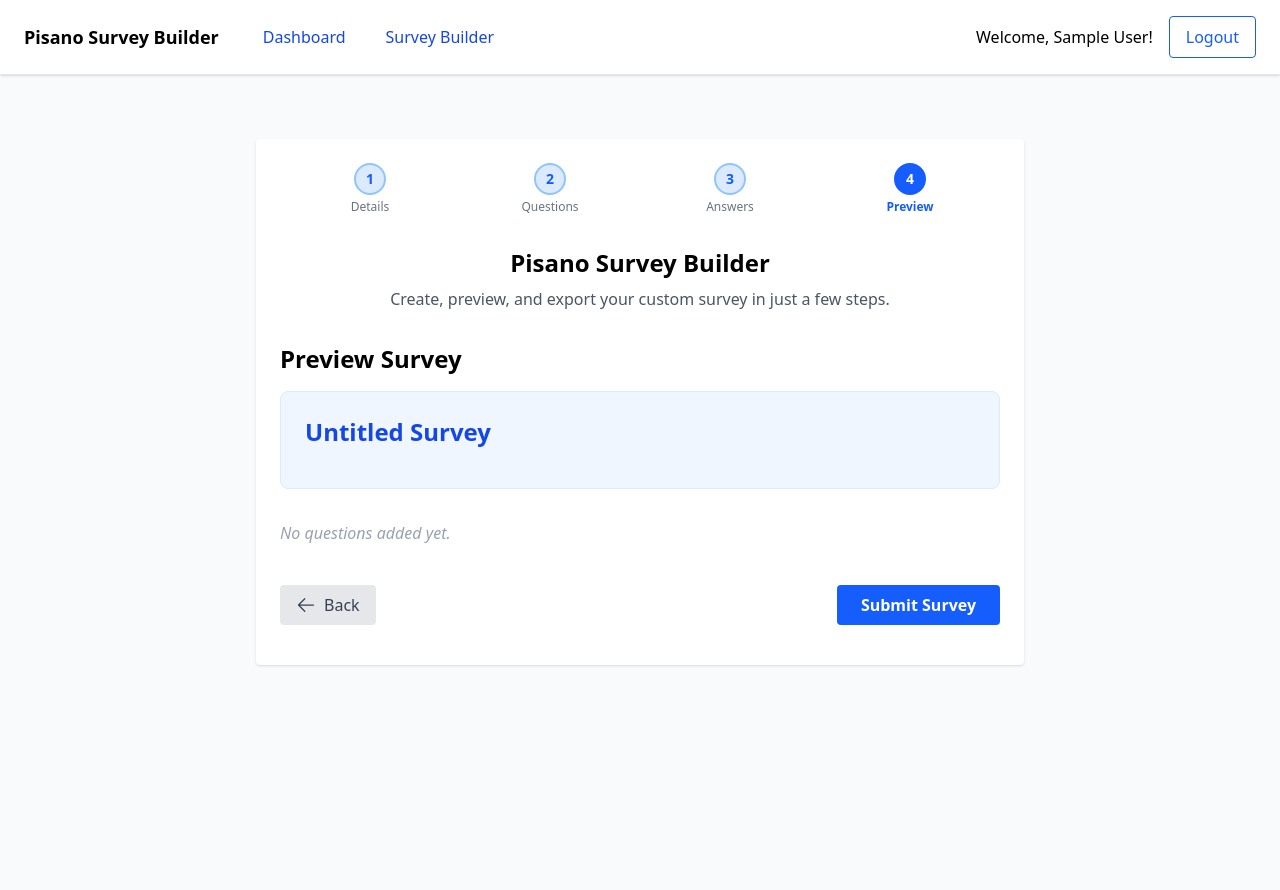
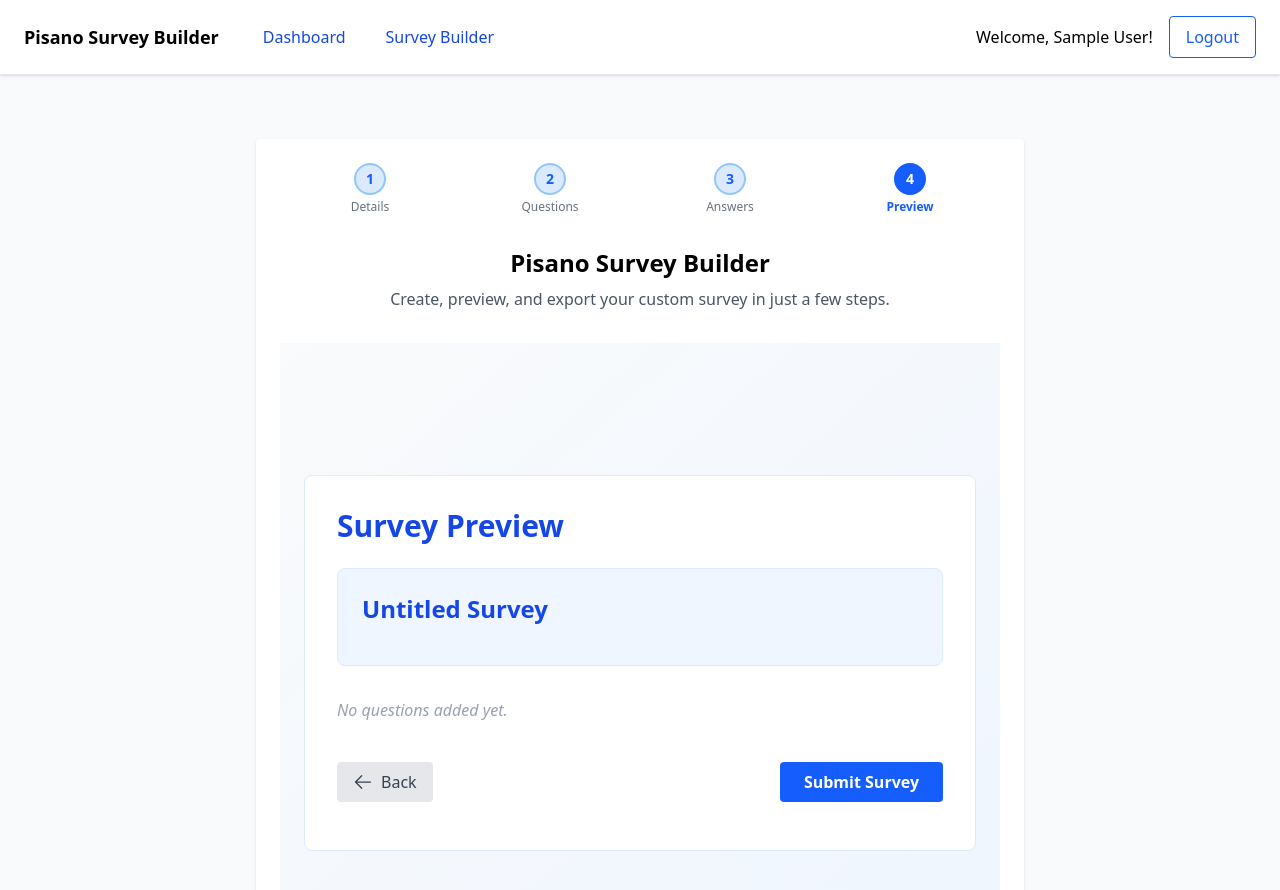
Before and after one commit to coskuntekin/pisano-survey-builder, a React (Vite) app: page /app/survey-builder/step-4 in a window 1280 px wide. Shown: the top 890 px of the page. Built offline with nearby package versions, Linux system fonts and the light colour scheme; sample sign-in values are in the browser's storage.

Commit message:
Refactor Step4Preview component to remove Fragment and enhance layout for better clarity

```diff
--- a/src/pages/survey-builder/Step4Preview.tsx
+++ b/src/pages/survey-builder/Step4Preview.tsx
@@ -1,4 +1,4 @@
-import React, { Fragment, useEffect } from "react";
+import React, { useEffect } from "react";
 import { useSurveyState } from "../../context/SurveyContext";
 import SurveyPreview from "../../components/SurveyPreview";
 
@@ -10,10 +10,16 @@
   }, [surveyState]);
 
   return (
-    <Fragment>
-      <h2 className="text-2xl font-bold mb-4">Preview Survey</h2>
-      <SurveyPreview survey={surveyState} />
-    </Fragment>
+    <div className="flex flex-col items-center justify-center min-h-[80vh] bg-gradient-to-br from-gray-50 to-blue-50 py-8 px-2">
+      <div className="w-full max-w-2xl bg-white rounded-lg p-8 border border-blue-100">
+        <div className="flex items-center justify-between mb-6">
+          <h2 className="text-3xl font-extrabold text-blue-700">
+            Survey Preview
+          </h2>
+        </div>
+        <SurveyPreview survey={surveyState} />
+      </div>
+    </div>
   );
 };
 
```
